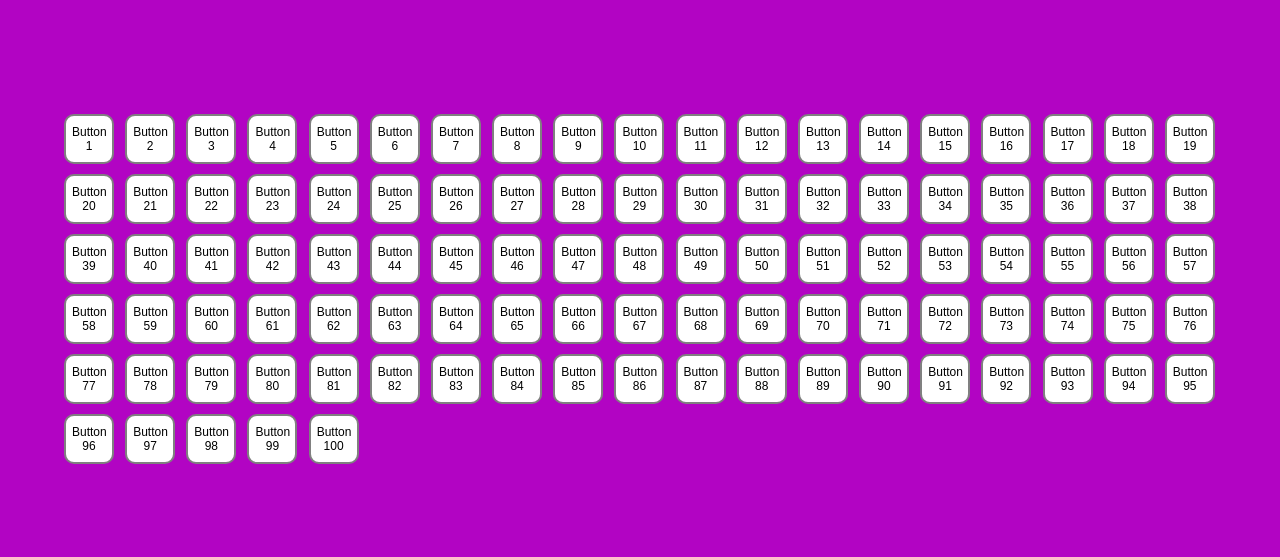
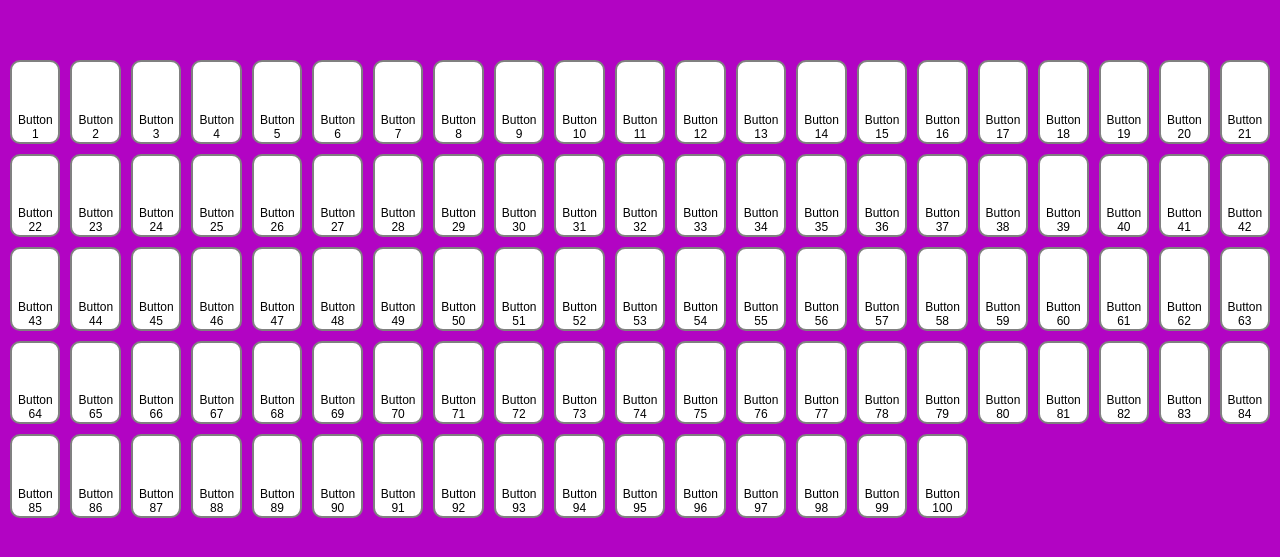
Before and after one commit to MaroM5/meli_messages_2, a plain HTML site: page index.html in a window 1280 px wide. Shown: the part 111-668 px from the top of the page. Drawn offline with Linux system fonts and the light colour scheme.

Commit message:
Update styles.css

```diff
--- a/styles.css
+++ b/styles.css
@@ -4,7 +4,7 @@ body {
     display: flex;
     justify-content: center;
     align-items: center;
-    height: 100vh;
+    min-height: 100vh;
     background-color: #b204c3;
     font-family: Arial, sans-serif;
 }
@@ -14,23 +14,33 @@ body {
     flex-wrap: wrap;
     justify-content: center;
     gap: 10px;
+    width: 100%;
+    padding: 10px;
 }
 
 #buttons-container {
     display: grid;
     grid-template-columns: repeat(auto-fit, minmax(50px, 1fr));
     gap: 10px;
-    width: 90vw;
+    width: 100%;
 }
 
 button {
-    width: 50px;
-    height: 50px;
+    width: 100%;
+    padding-top: 100%; /* This makes the button a square */
+    position: relative;
     background-color: white;
     border: 2px solid grey;
     border-radius: 10px;
     font-size: 12px;
     cursor: pointer;
+}
+
+button span {
+    position: absolute;
+    top: 50%;
+    left: 50%;
+    transform: translate(-50%, -50%);
 }
 
 .popup {
@@ -44,6 +54,7 @@ button {
     border-radius: 10px;
     box-shadow: 0 0 10px rgba(0, 0, 0, 0.1);
     text-align: center;
+    z-index: 1000;
 }
 
 .popup .close-btn {
```
